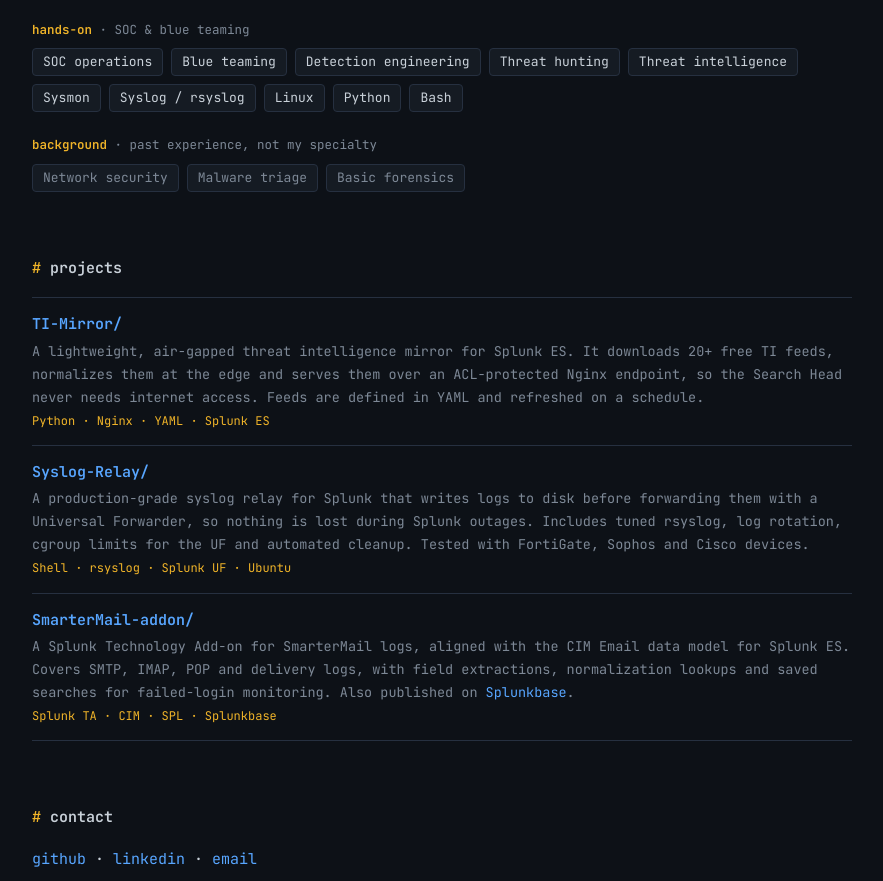
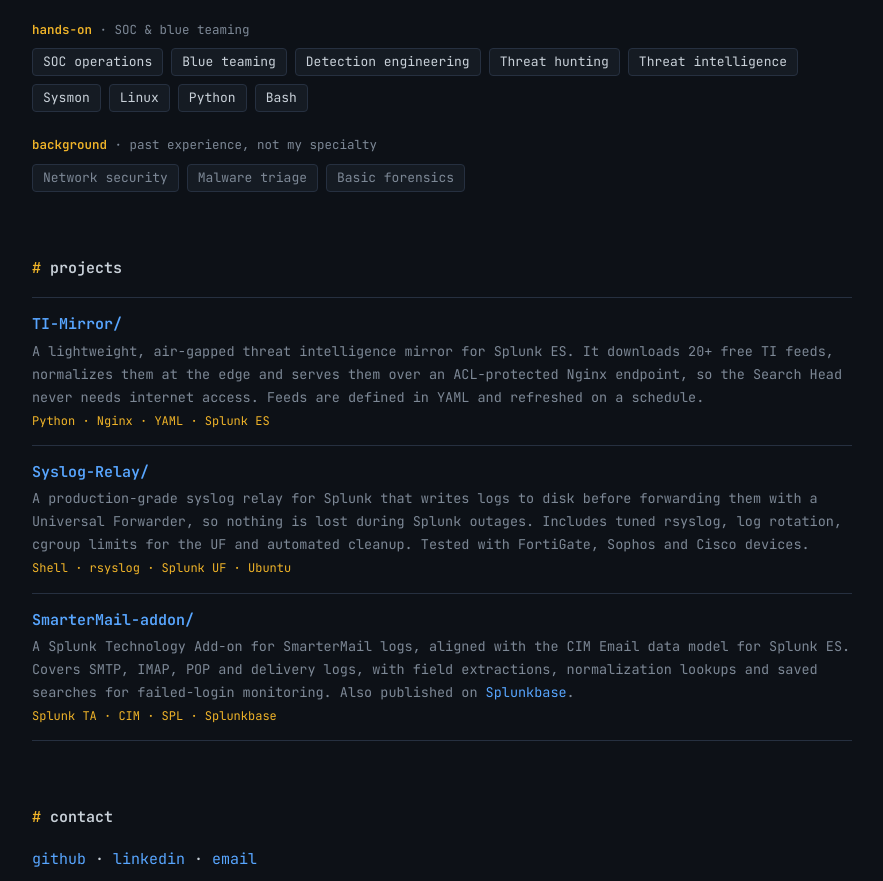
Before and after one commit to shahpasandi/shahpasandi.github.io, a plain HTML site: page index.html in a window 1280 px wide. Shown: the part 1221-2102 px from the top of the page, without its empty margins (198-1081 px from the left). Drawn offline with Linux system fonts and the light colour scheme.

Commit message:
Update index.html

```diff
--- a/index.html
+++ b/index.html
@@ -144,7 +144,7 @@ footer{margin:72px 0 40px;padding-top:18px;border-top:1px solid var(--line);colo
   <div class="tags">
     <span>SOC operations</span><span>Blue teaming</span><span>Detection engineering</span>
     <span>Threat hunting</span><span>Threat intelligence</span><span>Sysmon</span>
-    <span>Syslog / rsyslog</span><span>Linux</span><span>Python</span><span>Bash</span>
+    <span>Linux</span><span>Python</span><span>Bash</span>
   </div>
 </div>
 <div class="grp">
```
